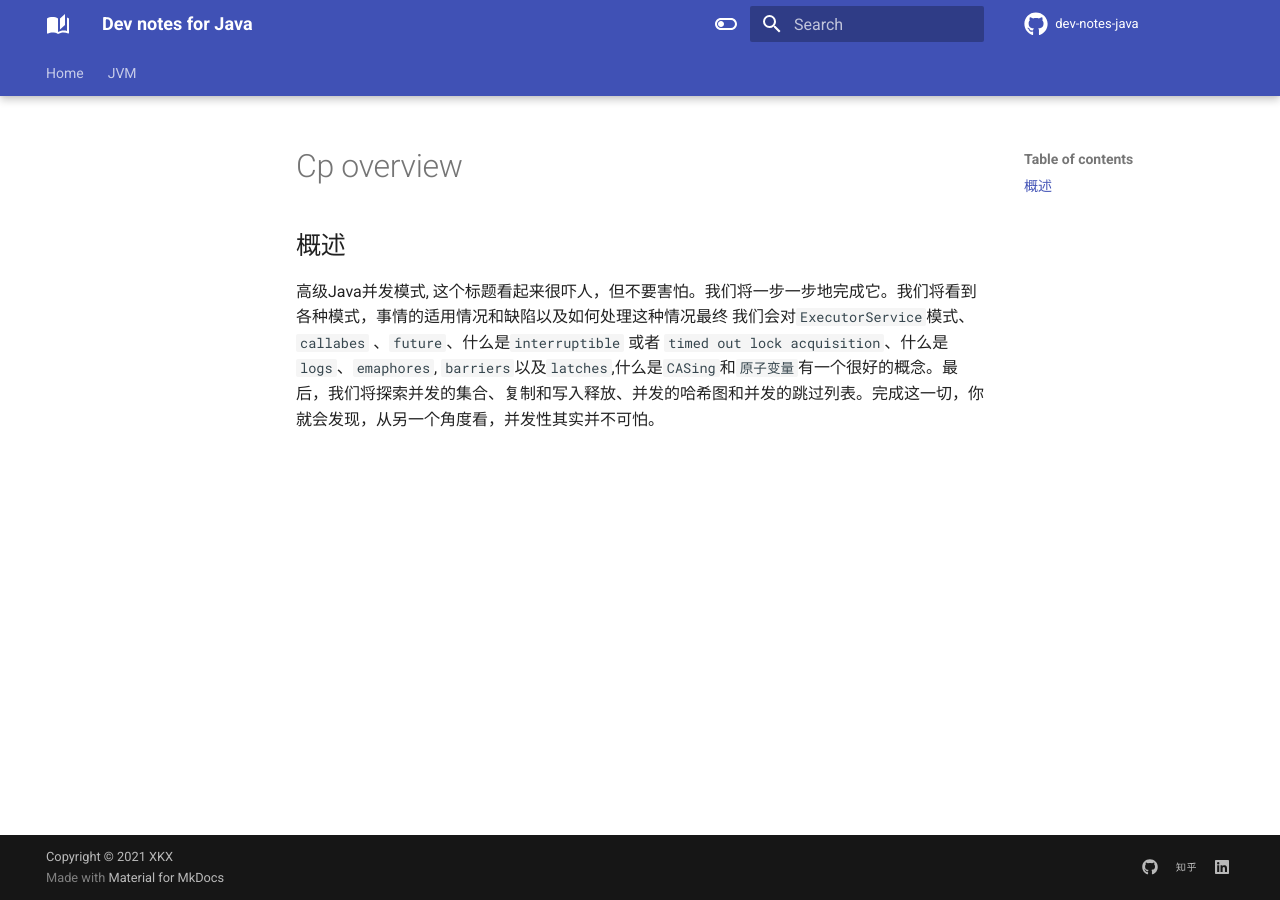
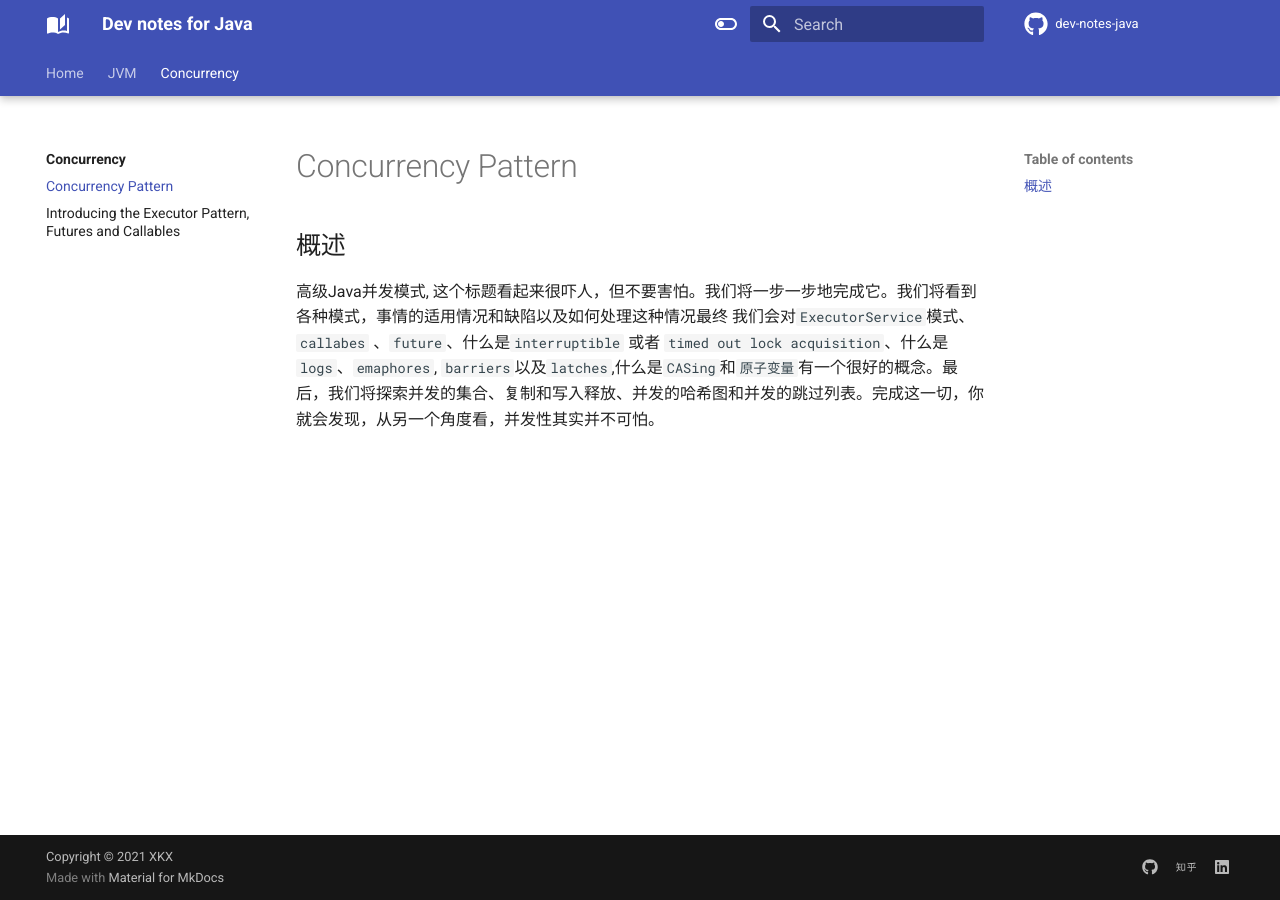
Before and after one commit to xkx9431/dev-notes-java, an MkDocs documentation site: the page built from docs/concurrency/cp-overview.md, in a window 1280 px wide. Built offline with MkDocs 1.6.1 and Material for MkDocs 9.7.7, drawn with Linux system fonts in a browser that asks for light colours; comment, search, counter and statistics services are not loaded.

Commit message:
add java concurrency

```diff
--- a/mkdocs.yml
+++ b/mkdocs.yml
@@ -94,6 +94,10 @@ nav:
       - Memory Management: jvm/mm-overview.md
       - Introduction: jvm/mm-introduction.md
       - GC Internals: jvm/mm-gc-works-internals.md
+  - Concurrency:
+    - Concurrency: concurrency/index.md
+    - Concurrency Pattern: concurrency/cp-overview.md
+    - Introducing the Executor Pattern, Futures and Callables: concurrency/mm-introduction.md
 
 
 
```
